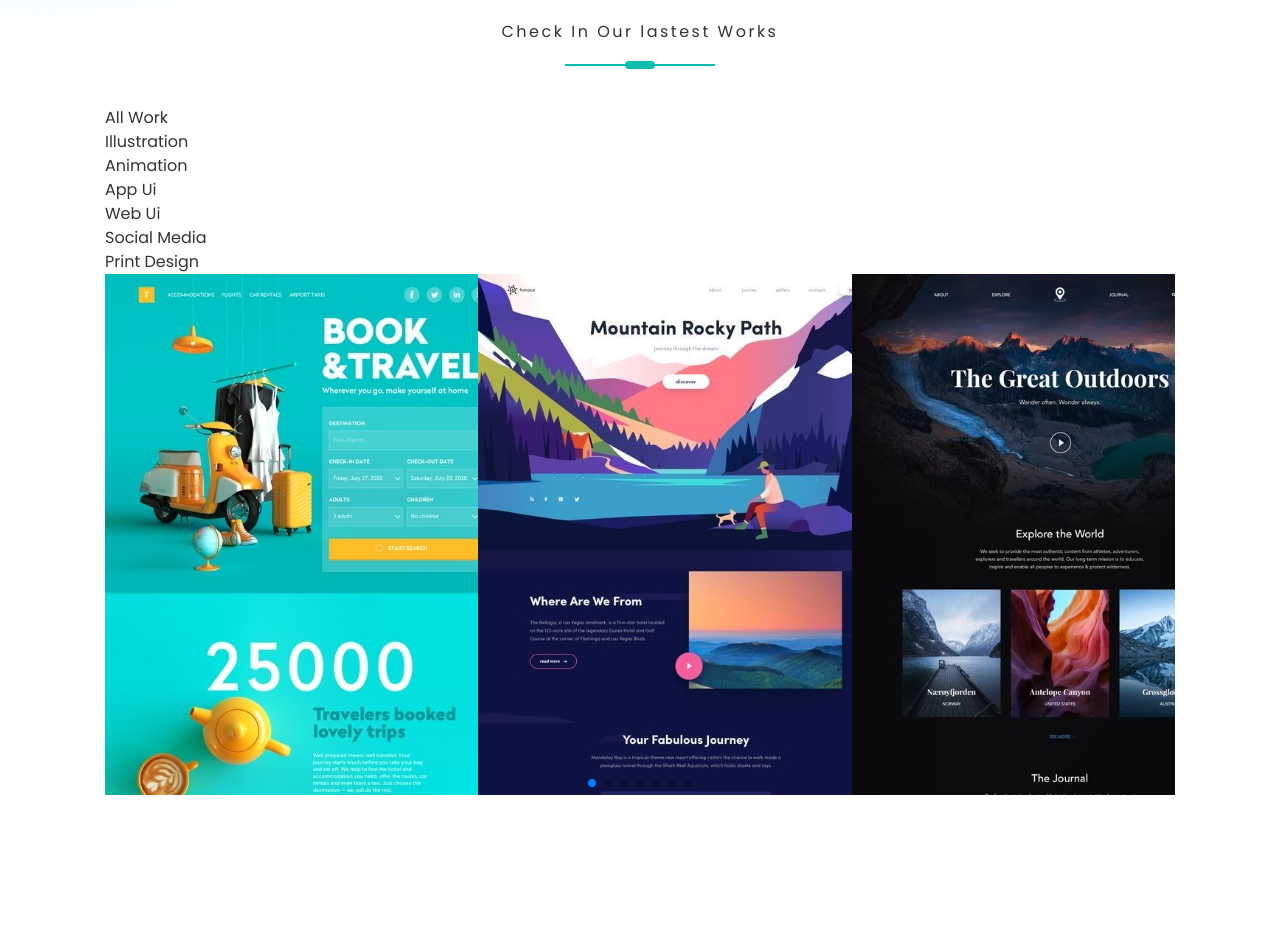
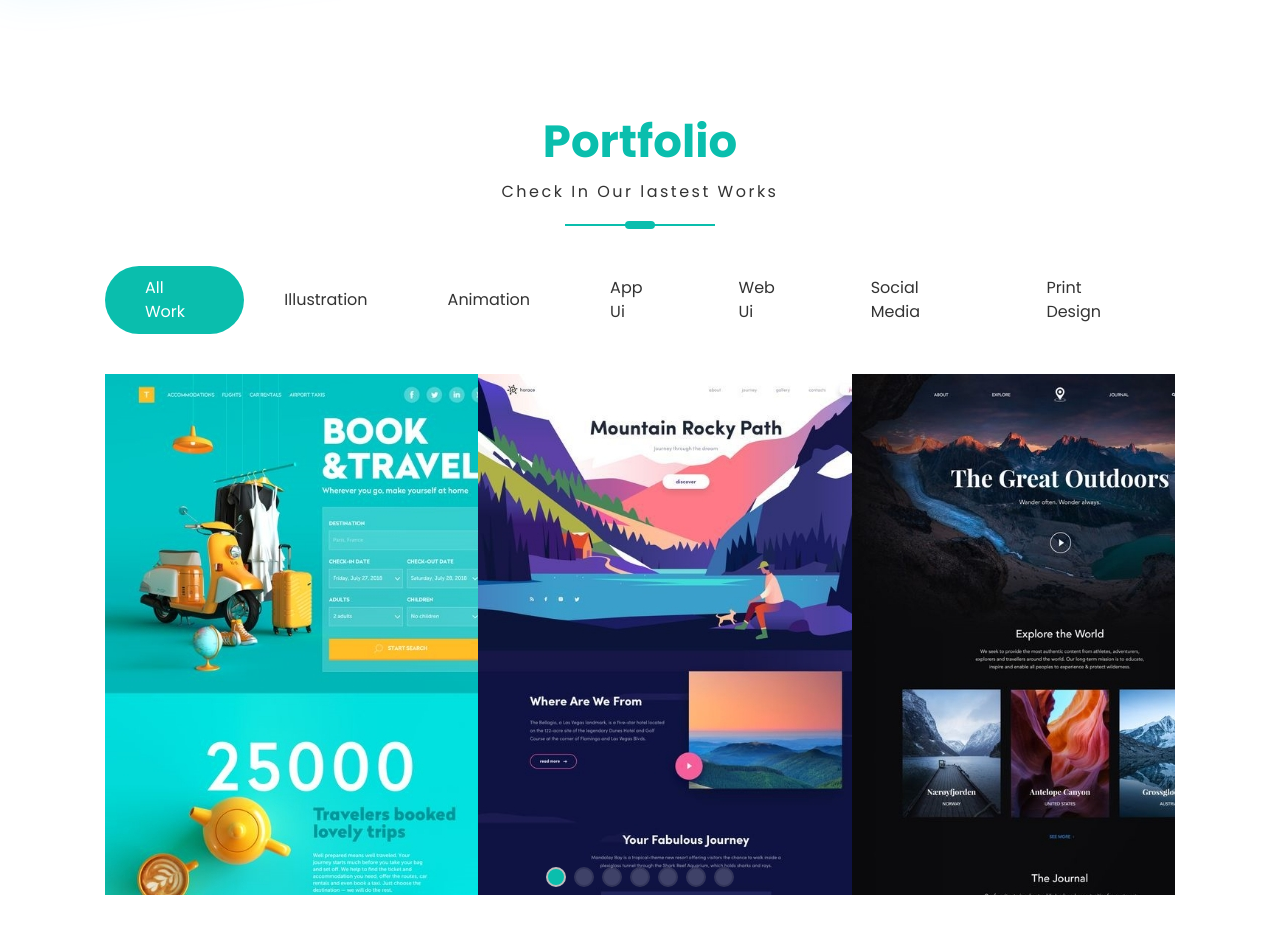
Before and after one commit to amirgh82/CV-project, a React (Create React App) app: page / in a window 1280 px wide. Shown: the part 3808-4742 px from the top of the page. After the commit the page ends 4710 px from the top, so only its background shows below. Built offline with nearby package versions, Linux system fonts and the light colour scheme.

Commit message:
write css in list section and swiper pagination

```diff
--- a/src/components/Portfolio/Portfolio.css
+++ b/src/components/Portfolio/Portfolio.css
@@ -1,3 +1,38 @@
 .portfolio {
-    margin-bottom: 20rem;
+    margin-top: 20rem;
 }
+
+.portfolio-list {
+    display: flex;
+    justify-content: center;
+    align-items: center;
+    /* gap: 3rem; */
+    margin-bottom: 4rem;
+}
+
+.portfolio-list__item {
+    cursor: pointer;
+    border-radius: 4rem;
+    padding: 1rem 4rem;
+}
+
+.portfolio-list__item--active {
+    color: #fff;
+    background-color: var(--primary-color);
+}
+
+
+.portfolio-content {}
+
+.portfolio-content__img {}
+
+.swiper-pagination-bullet {
+    width: 2rem !important;
+    height: 2rem !important;
+    border: 2px solid #bfbebe !important;
+    background: #fff !important;
+}
+
+.swiper-pagination-bullet-active {
+    background: var(--primary-color)!important;
+}
--- a/src/components/Portfolio/Portfolio.jsx
+++ b/src/components/Portfolio/Portfolio.jsx
@@ -19,7 +19,7 @@ export default function Portfolio() {
                     ]}
                 </Title>
                 <ul className="portfolio-list">
-                    <li className="portfolio-list__item">All Work</li>
+                    <li className="portfolio-list__item portfolio-list__item--active">All Work</li>
                     <li className="portfolio-list__item">Illustration</li>
                     <li className="portfolio-list__item">Animation</li>
                     <li className="portfolio-list__item">App Ui</li>
@@ -38,34 +38,34 @@ export default function Portfolio() {
                         pagination={{ clickable: true }}
                     >
                         <SwiperSlide>
-                            <img src="/images/portfolio-1.jpg" alt="" />
+                            <img className='portfolio-content__img' src="/images/portfolio-1.jpg" alt="" />
                         </SwiperSlide>
                         <SwiperSlide>
-                            <img src="/images/portfolio-2.jpg" alt="" />
+                            <img className='portfolio-content__img' src="/images/portfolio-2.jpg" alt="" />
                         </SwiperSlide>
 
                         <SwiperSlide>
-                            <img src="/images/portfolio-3.jpg" alt="" />
+                            <img className='portfolio-content__img' src="/images/portfolio-3.jpg" alt="" />
                         </SwiperSlide>
                         <SwiperSlide>
-                            <img src="/images/portfolio-1.jpg" alt="" />
+                            <img className='portfolio-content__img' src="/images/portfolio-1.jpg" alt="" />
                         </SwiperSlide>
                         <SwiperSlide>
-                            <img src="/images/portfolio-2.jpg" alt="" />
+                            <img className='portfolio-content__img' src="/images/portfolio-2.jpg" alt="" />
                         </SwiperSlide>
 
                         <SwiperSlide>
-                            <img src="/images/portfolio-3.jpg" alt="" />
+                            <img className='portfolio-content__img' src="/images/portfolio-3.jpg" alt="" />
                         </SwiperSlide>
                         <SwiperSlide>
-                            <img src="/images/portfolio-1.jpg" alt="" />
+                            <img className='portfolio-content__img' src="/images/portfolio-1.jpg" alt="" />
                         </SwiperSlide>
                         <SwiperSlide>
-                            <img src="/images/portfolio-2.jpg" alt="" />
+                            <img className='portfolio-content__img' src="/images/portfolio-2.jpg" alt="" />
                         </SwiperSlide>
 
                         <SwiperSlide>
-                            <img src="/images/portfolio-3.jpg" alt="" />
+                            <img className='portfolio-content__img' src="/images/portfolio-3.jpg" alt="" />
                         </SwiperSlide>
 
                     </Swiper>
```
